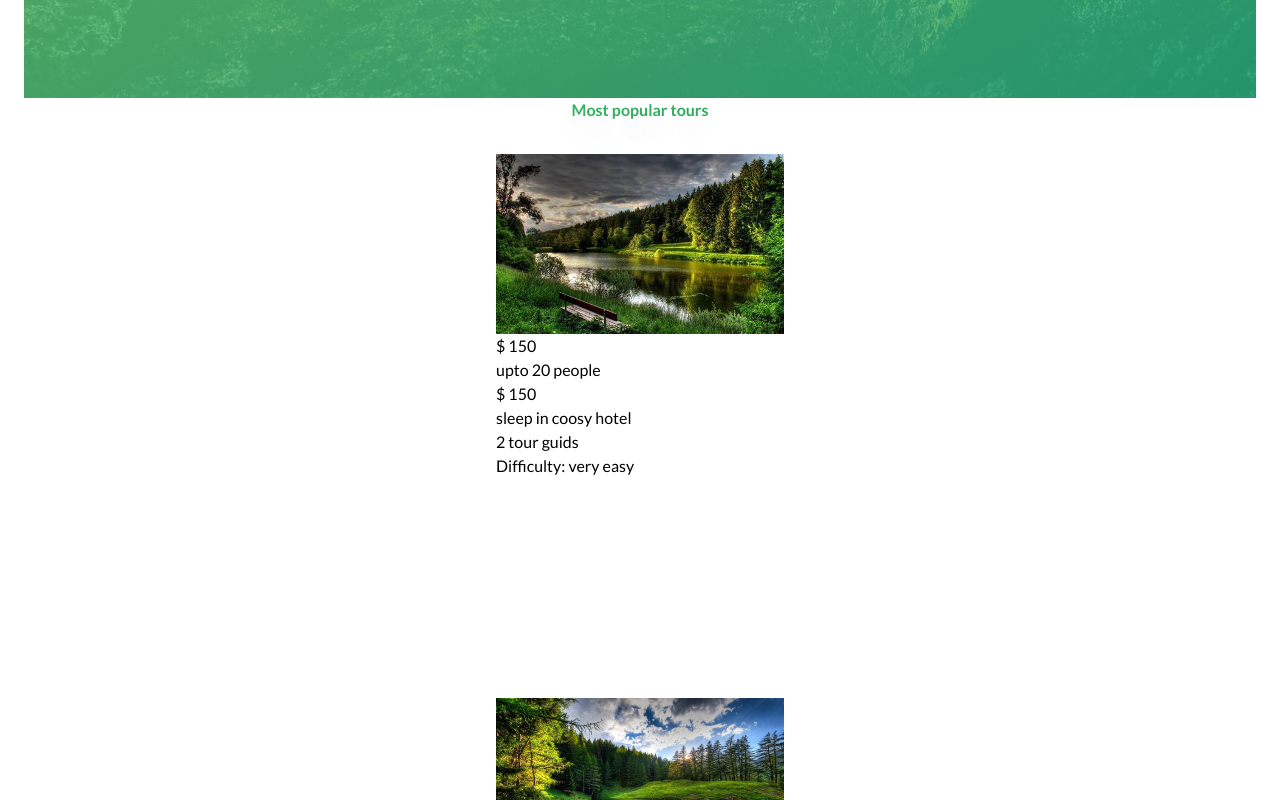
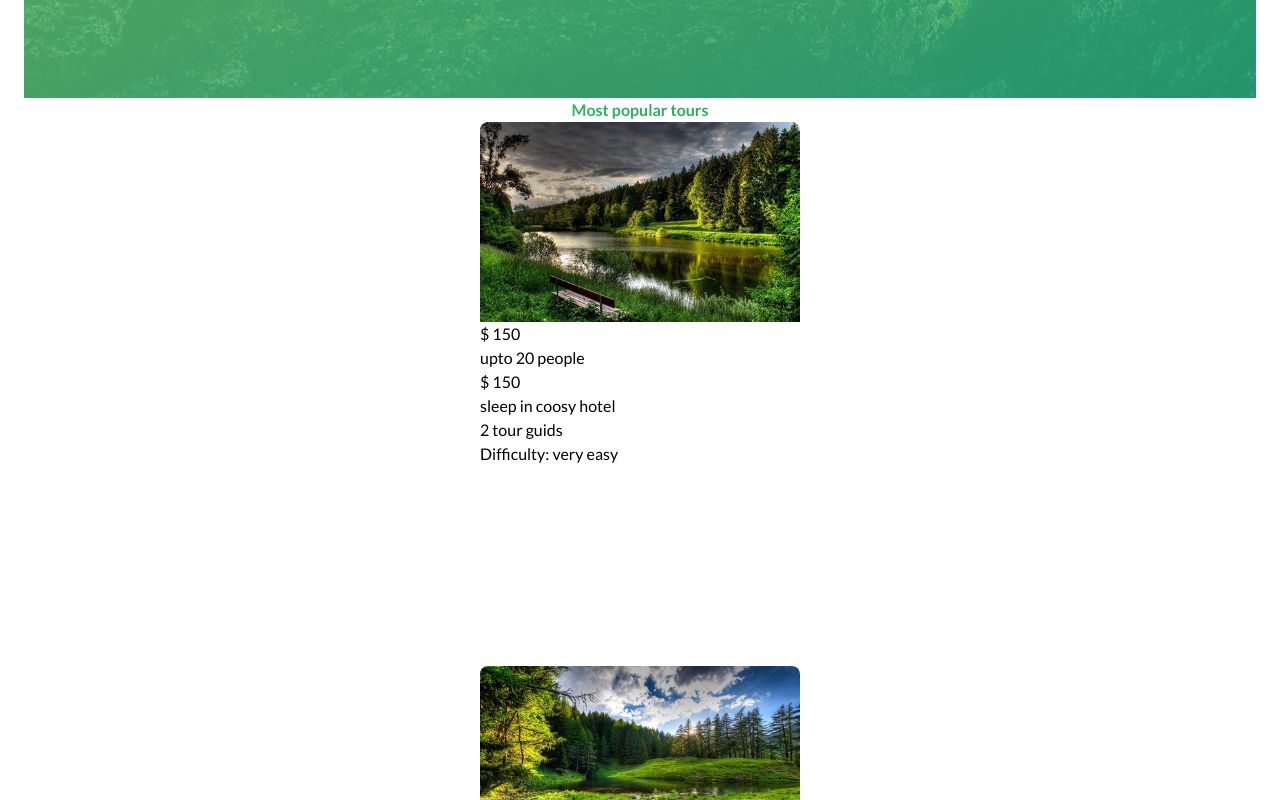
Before and after one commit to OmBharti999/pro, a Next.js app: page / in a window 1280 px wide. Shown: the part 1760-2560 px from the top of the page. Built offline with nearby package versions, Linux system fonts and the light colour scheme.

Commit message:
common css class

```diff
--- a/app/_component/card/index.css
+++ b/app/_component/card/index.css
@@ -6,30 +6,26 @@
 
 /* ------------------------------------------------- */
 /* card with back */
+.common-card-setting {
+  backface-visibility: hidden;
+  transition: all 0.7s;
+}
+
 .card-with-back {
-  @apply w-80 h-[34rem] relative;
-  backface-visibility: hidden;
-  transition: all 3s;
+  @apply w-80 h-[34rem] relative common-card-setting;
   perspective: 100rem;
-  /* transform: rotateY(180deg); */
 }
-/* .card-with-back:hover {
-    transform: rotateY(-180deg);
-} */
+
 .card-front {
-  backface-visibility: hidden;
-  transition: all 3s;
-  @apply w-72 h-[30rem] absolute bg-white;
+  @apply w-full h-[34rem] absolute rounded-lg overflow-hidden bg-white common-card-setting;
 }
 .card-with-back:hover .card-front {
   transform: rotateY(-180deg);
 }
 
 .card-back {
-  transition: all 3s;
-  backface-visibility: hidden;
   transform: rotateY(-180deg);
-  @apply w-80 h-[30rem] absolute;
+  @apply w-full h-[34rem] absolute rounded-lg overflow-hidden common-card-setting;
 }
 .card-with-back:hover .card-back {
   transform: rotateY(0);
```
